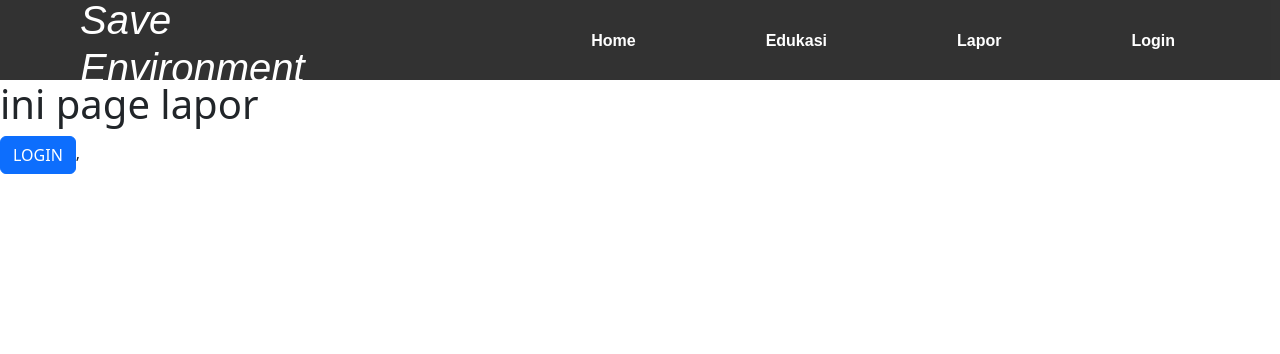
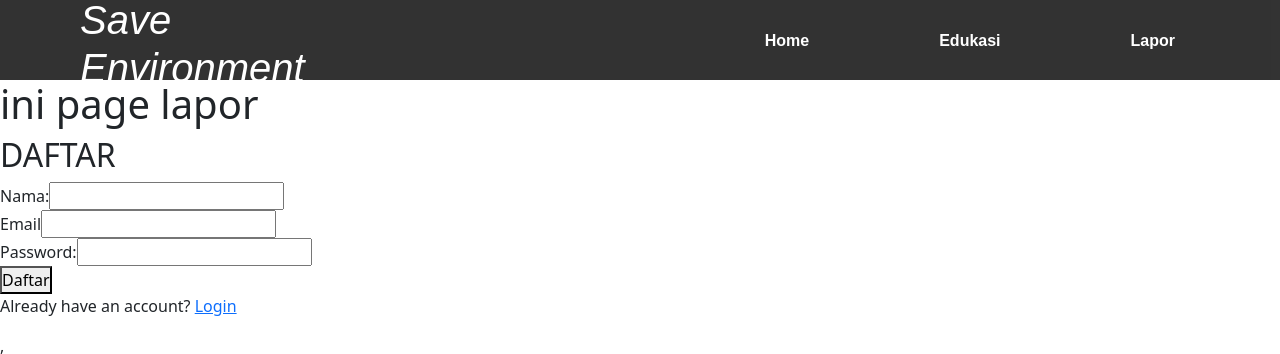
Before and after one commit to FE4-TFI/FE4-Final-Project, a React (Vite) app: page /Lapor in a window 1280 px wide. Shown: the top 354 px of the page. Built offline with nearby package versions, Linux system fonts and the light colour scheme.

Commit message:
menambah file login, register dan authslice

```diff
--- a/src/App.jsx
+++ b/src/App.jsx
@@ -5,6 +5,7 @@ import Lapor from "./pages/Lapor"
 import NotFound from "./pages/NotFound"
 import logo from "./assets/Logo.png"
 import Login from "./Login"
+
 
 
 function App() {
@@ -31,11 +32,12 @@ function App() {
             <li>
               <Link className="linknav" to="/Lapor"> Lapor </Link>
             </li>
-            <li>
+            {/* <li>
               <Link className="linknav" to="/LoginForm">Login</Link>
-            </li>
+            </li> */}
           </ul>
         </nav>
+
       </div>
 
 
@@ -43,7 +45,7 @@ function App() {
         <Route exact path="/Home" element={<Home />} />
         <Route path="/Edukasi" element={<Edukasi />} />
         <Route path="/Lapor" element={<Lapor />} />
-        <Route path="/Login" element={<Login />} />
+        {/* <Route path="/Login" element={<Login />} /> */}
         <Route path="*" element={<NotFound />} />
       </Routes>
 
--- a/src/pages/Edukasi.jsx
+++ b/src/pages/Edukasi.jsx
@@ -1,7 +1,9 @@
-function Edukasi(){
-    return(
+import LoginForm from "./Login"
+function Edukasi() {
+    return (
         <>
             <h1>page edukasi</h1>
+            <LoginForm />
         </>
     )
 }
--- a/src/pages/Lapor.jsx
+++ b/src/pages/Lapor.jsx
@@ -1,10 +1,12 @@
 import { Link } from "react-router-dom"
+import Register from "./Register"
 // import { Button } from 'bootstrap'
 function Lapor() {
     return (
         <>
             <h1>ini page lapor</h1>
-            <Link to="/login" className='btn btn-primary btn-md'>LOGIN</Link>
+            {/* <Link to="/login" className='btn btn-primary btn-md'>LOGIN</Link> */}
+            <Register />
         </>
     )
 }
--- /dev/null
+++ b/src/pages/Login.jsx
@@ -0,0 +1,61 @@
+import React, { useState } from "react";
+import { useDispatch, useSelector } from "react-redux";
+import { loginUser } from "../redux/authSlice";
+import { useNavigate } from "react-router-dom";
+
+const LoginForm = () => {
+    const dispatch = useDispatch();
+    const navigate = useNavigate();
+    const [username, setUsername] = useState("");
+    const [password, setPassword] = useState("");
+    const [loading, setLoading] = useState(false);
+    const [errorMessage, setErrorMessage] = useState("");
+
+    const handleUsernameChange = (event) => {
+        setUsername(event.target.value);
+    };
+
+    const handlePasswordChange = (event) => {
+        setPassword(event.target.value);
+    };
+
+    const handleLogin = async () => {
+        setLoading(true);
+        const userData = {
+            username: username,
+            password: password,
+        };
+        try {
+            await dispatch(loginUser(userData));
+            setLoading(false);
+            setUsername("");
+            setPassword("");
+            navigate("/home"); // Navigate to home page after successful login
+        } catch (error) {
+            setLoading(false);
+            setErrorMessage("Login failed. Please try again.");
+        }
+    };
+
+    return (
+        <div>
+            <h2>Login</h2>
+            {errorMessage && <p>{errorMessage}</p>}
+            <form className="form-group custom-form">
+                <div>
+                    <label>Username:</label>
+                    <input type="text" value={username} onChange={handleUsernameChange} />
+                </div>
+                <div>
+                    <label>Password:</label>
+                    <input type="password" value={password} onChange={handlePasswordChange} />
+                </div>
+                <button type="button" onClick={handleLogin} disabled={loading}>
+                    {loading ? "Logging in..." : "Login"}
+                </button>
+            </form>
+        </div>
+    );
+};
+
+export default LoginForm;
--- /dev/null
+++ b/src/pages/Register.jsx
@@ -0,0 +1,79 @@
+import React, { useState } from "react";
+import { useDispatch } from "react-redux";
+import { registerUser } from "../redux/authSlice";
+import { Link } from "react-router-dom";
+Link
+
+const RegisterForm = () => {
+    const dispatch = useDispatch();
+    const [username, setUsername] = useState("");
+    const [password, setPassword] = useState("");
+    const [email, setEmail] = useState("");
+    const [loading, setLoading] = useState(false);
+    const [successMessage, setSuccessMessage] = useState("");
+    const [errorMessage, setErrorMessage] = useState("");
+
+    const handleUsernameChange = (event) => {
+        setUsername(event.target.value);
+    };
+
+    const handlePasswordChange = (event) => {
+        setPassword(event.target.value);
+    };
+
+    const handleEmailChange = (event) => {
+        setEmail(event.target.value);
+    };
+
+    const handleRegister = async () => {
+        setLoading(true);
+        const userData = {
+            username: username,
+            password: password,
+            email: email,
+        };
+        try {
+            await dispatch(registerUser(userData));
+            setLoading(false);
+            setSuccessMessage("Pendafaran Berhasi!");
+            // Reset form fields if needed
+            setUsername("");
+            setPassword("");
+            setEmail("");
+        } catch (error) {
+            setLoading(false);
+            setErrorMessage("Pendaftaran Gagal.");
+            // Handle error if needed
+        }
+    };
+
+    return (
+        <div>
+            <h2>DAFTAR</h2>
+            {successMessage && <p>{successMessage}</p>}
+            {errorMessage && <p>{errorMessage}</p>}
+            <form className="">
+                <div>
+                    <label>Nama:</label>
+                    <input type="text" value={username} onChange={handleUsernameChange} />
+                </div>
+                <div>
+                    <label htmlFor="">Email</label>
+                    <input type="email" value={email} onChange={handleEmailChange} />
+                </div>
+                <div>
+                    <label>Password:</label>
+                    <input type="password" value={password} onChange={handlePasswordChange} />
+                </div>
+                <button type="button" onClick={handleRegister} disabled={loading}>
+                    {loading ? "Mendaftarkan Akun..." : "Daftar"}
+                </button>
+            </form>
+            <p>
+                Already have an account? <Link to="/login">Login</Link>
+            </p>
+        </div>
+    );
+};
+
+export default RegisterForm;
--- a/src/pages/home.jsx
+++ b/src/pages/home.jsx
@@ -5,6 +5,7 @@ import imgCard3 from '../assets/card3.jpg'
 import imgSecondCard1 from '../assets/recycle.png'
 import imgSecondCard2 from '../assets/reuse.png'
 import imgSecondCard3 from '../assets/reduce.png'
+
 
 function Home() {
     return (
--- /dev/null
+++ b/src/redux/authSlice.js
@@ -0,0 +1,59 @@
+import { createSlice, createAsyncThunk } from "@reduxjs/toolkit";
+import axios from "axios";
+
+const apiUrl = "https://6451089fe1f6f1bb22a608b7.mockapi.io/users";
+
+export const registerUser = createAsyncThunk(
+  "auth/registerUser",
+  async (userData, { rejectWithValue }) => {
+    try {
+      const response = await axios.post(apiUrl, userData);
+      return response.data;
+    } catch (error) {
+      return rejectWithValue(error.response.data);
+    }
+  }
+);
+
+export const loginUser = createAsyncThunk(
+  "auth/loginUser",
+  async (userData, { rejectWithValue }) => {
+    try {
+      const response = await axios.get(
+        `${apiUrl}?username=${userData.username}&password=${userData.password}`
+      );
+      if (response.data.length === 0) {
+        // Jika tidak ada data yang cocok, kirim pesan error
+        return rejectWithValue("Invalid username or password");
+      }
+      // Jika data ditemukan, kembalikan data pengguna yang berhasil login
+      return response.data[0];
+    } catch (error) {
+      return rejectWithValue("Login failed. Please try again.");
+    }
+  }
+);
+
+const authSlice = createSlice({
+  name: "auth",
+  initialState: {
+    user: null,
+    loading: false,
+    error: null,
+  },
+  reducers: {},
+  extraReducers: (builder) => {
+    builder
+      .addCase(registerUser.pending, (state) => {
+        (state.loading = true), (state.error = null);
+      })
+      .addCase(registerUser.fulfilled, (state, action) => {
+        (state.loading = false), (state.user = action.payload);
+      })
+      .addCase(registerUser.rejected, (state, action) => {
+        (state.loading = false), (state.error = action.payload);
+      });
+  },
+});
+
+export default authSlice.reducer;
--- a/src/redux/store.js
+++ b/src/redux/store.js
@@ -1,9 +1,9 @@
 import { configureStore } from "@reduxjs/toolkit";
-import userReducer from "./reducer";
+import authSlice from "./authSlice";
 
 const store = configureStore({
   reducer: {
-    user: userReducer,
+    user: authSlice,
   },
 });
 
```
